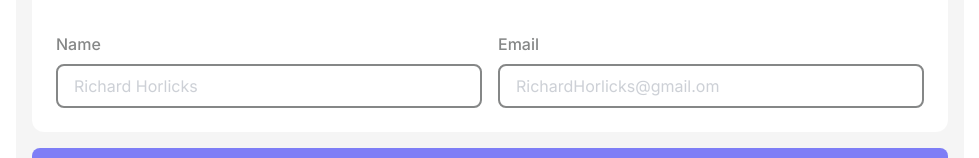
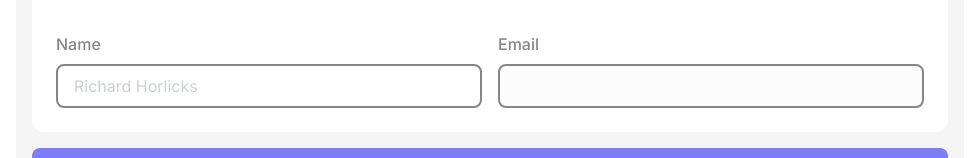
Before and after one commit to jobfinder456/Frontend, a Next.js app: page /postjob in a window 1280 px wide. Shown: the part 1200-1358 px from the top of the page, without its empty margins (150-1129 px from the left). Built offline with nearby package versions, Linux system fonts and the light colour scheme.

Commit message:
form fix

```diff
--- a/src/components/Form.jsx
+++ b/src/components/Form.jsx
@@ -1,4 +1,4 @@
-import React from 'react'
+import React, { useEffect } from 'react'
 import Tiptap from './Tiptap';
 
 function Form({onSubmit, setJobDetails, jobDetails, isEdit, userMail}) {
@@ -11,6 +11,10 @@ function Form({onSubmit, setJobDetails, jobDetails, isEdit, userMail}) {
       const handleDescriptionChange = (content) => {
         setJobDetails(prevState => ({ ...prevState, description: content }));
     };
+
+    useEffect(() => {
+        setJobDetails(prevState => ({ ...prevState, email: userMail }));
+      }, [userMail]);
 
   return (
     <div>
@@ -141,11 +145,10 @@ function Form({onSubmit, setJobDetails, jobDetails, isEdit, userMail}) {
                               onChange={(e) => setJobDetails(prevState => ({ ...prevState, name: e.target.value }))} />
                       </div><div className='flex flex-col flex-grow gap-[0.5rem]'>
                           <label htmlFor="hrEmail" className='form-label'>Email</label>
-                          <input className='form-inp'
+                          <input className='form-inp' disabled
                               id='hrEmail' type="text"
-                              placeholder='RichardHorlicks@gmail.om'
                               value={userMail}
-                              onChange={(e) => setJobDetails(prevState => ({ ...prevState, email: e.target.value }))} />
+                              onChange={() => setJobDetails(prevState => ({ ...prevState, email: userMail }))} />
                       </div>
 
                     </div>
```
